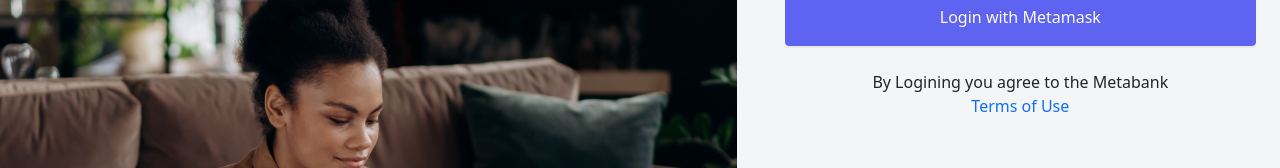
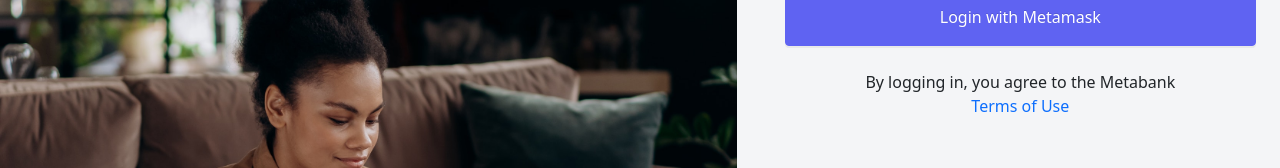
Before and after one commit to geovgy/Metabank, a Next.js app in the folder frontend/: page /auth/login in a window 1280 px wide. Shown: the part 204-372 px from the top of the page. Built offline with nearby package versions, Linux system fonts and the light colour scheme.

Commit message:
ui tweaks

```diff
--- a/frontend/pages/auth/login.js
+++ b/frontend/pages/auth/login.js
@@ -266,7 +266,7 @@ export default function Home() {
 
                                         <div className="mt-4 text-center">
                                             <p className="mb-0">
-                                                By Logining you agree to the Metabank{" "}
+                                                By logging in, you agree to the Metabank{" "}
                                                 <div to="#" className="text-primary">
                                                     Terms of Use
                                                 </div>
--- a/frontend/pages/index.js
+++ b/frontend/pages/index.js
@@ -65,11 +65,11 @@ export default function Home() {
           totalInterest={savingsInfo.totalInterestAccrued}
         />
 
-        {/* {!savingsInfo.isMember ? (
+        {!savingsInfo.isMember ? (
           <button onClick={createMembership}>
             Join Membership
           </button>
-        ):('')} */}
+        ):('')}
       </main>
 
       <footer className={styles.footer}>
```
